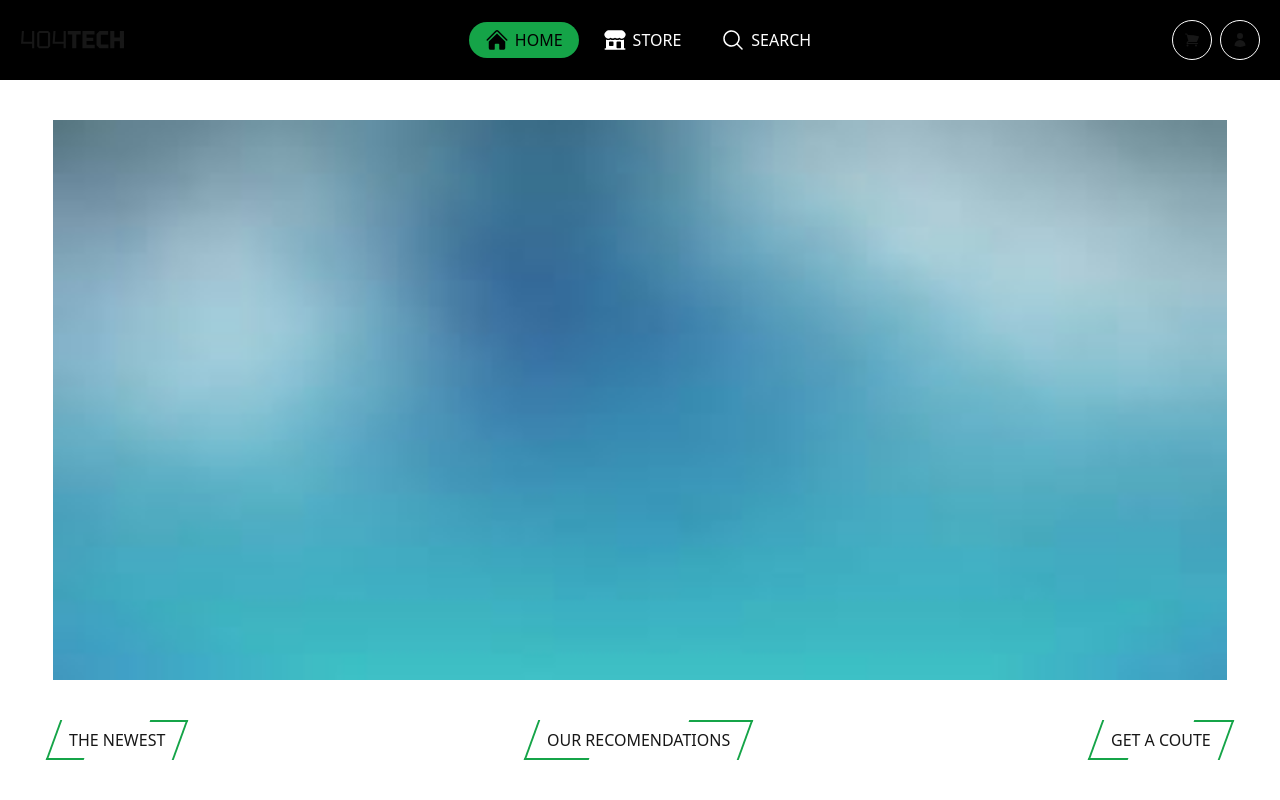
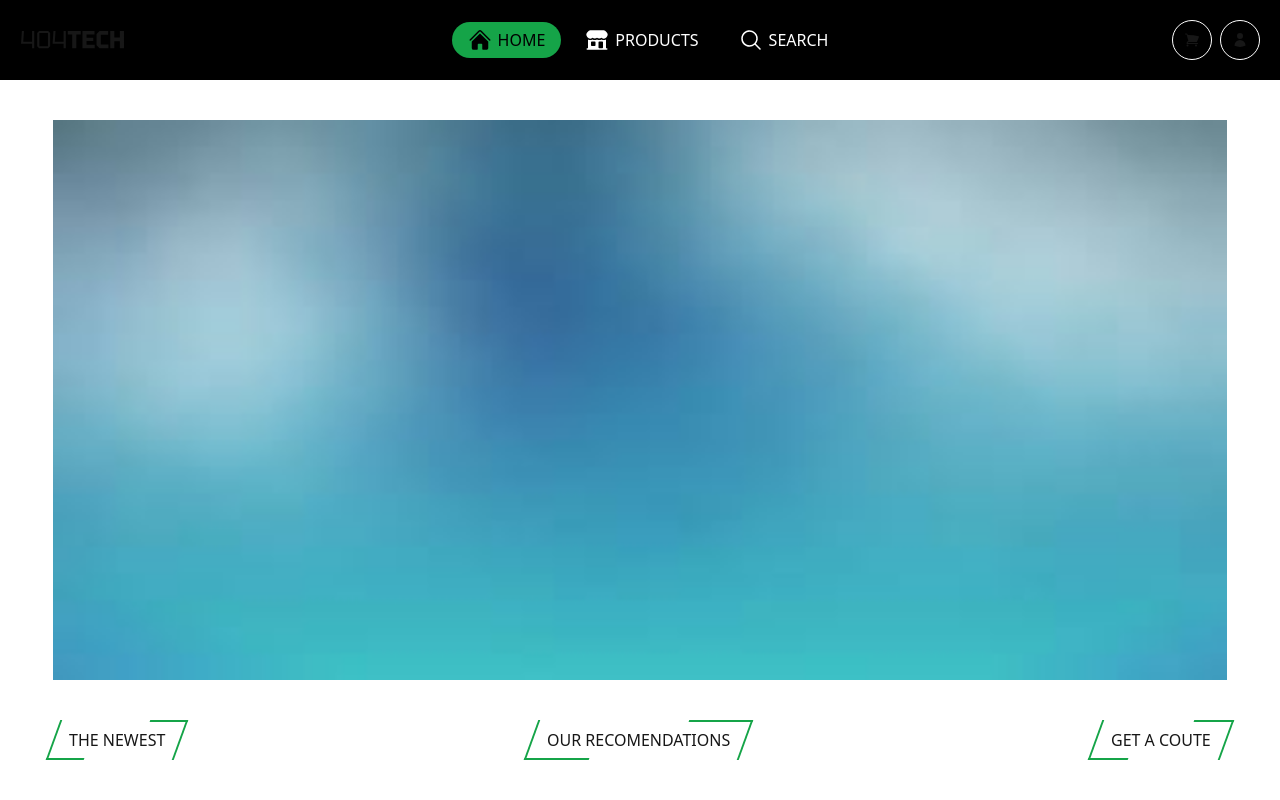
Before and after one commit to JhojanRop/404-tech-frontend, a Next.js app: page / in a window 1280 px wide. Shown: the top 800 px of the page. Built offline with nearby package versions, Linux system fonts and the light colour scheme; a web font is replaced by a local one.

Commit message:
fix: corregir enlace de navegación a la tienda

```diff
--- a/src/components/home/navbar.tsx
+++ b/src/components/home/navbar.tsx
@@ -12,7 +12,7 @@ export default function Navbar() {
 
             <nav className="flex grow justify-center gap-2">
                 <Button variant="icon" type="link" href="/" selected icon={<HomeIcon width={24} />}>Home</Button>
-                <Button variant="icon" type="link" href="/store" icon={<BuildingStorefrontIcon width={24} />}>Store</Button>
+                <Button variant="icon" type="link" href="/products" icon={<BuildingStorefrontIcon width={24} />}>Products</Button>
                 <Button variant="icon" type="link" href="/search" icon={<MagnifyingGlassIcon width={24} />}>Search</Button>
             </nav>
 
```
